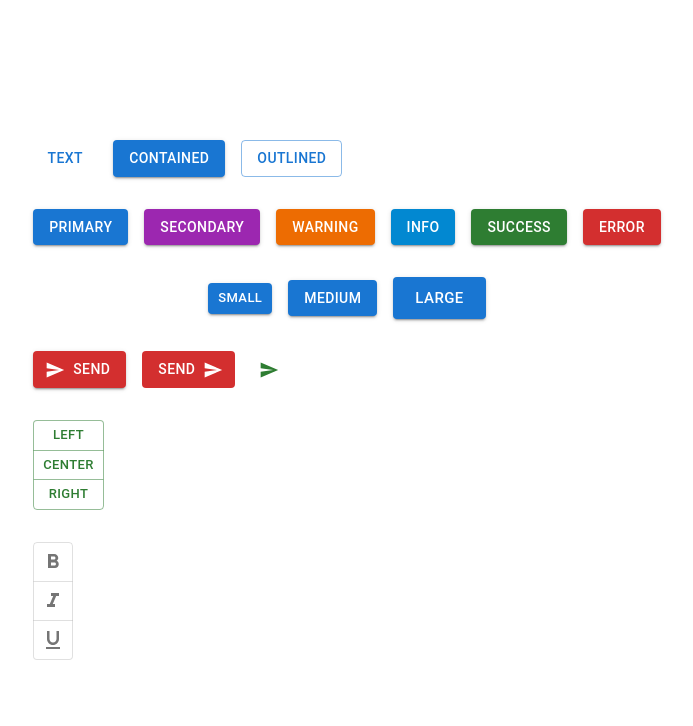
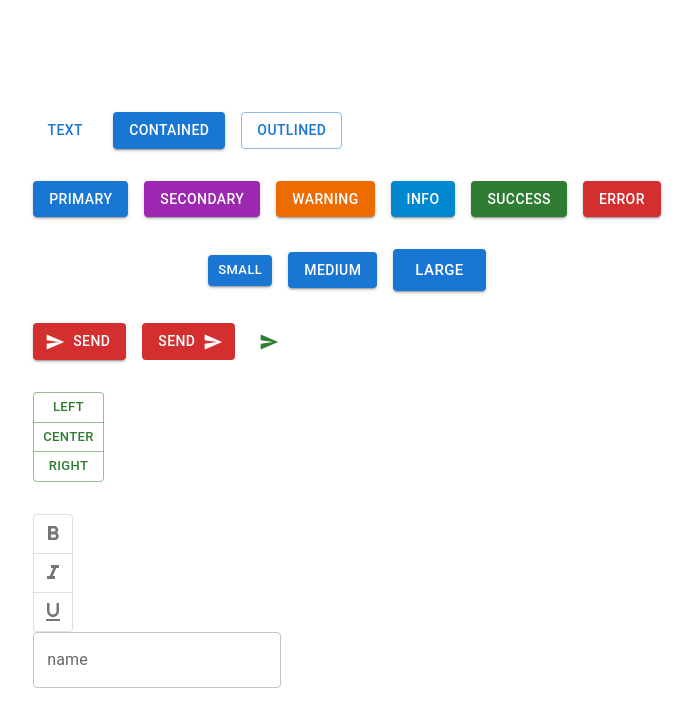
Before and after one commit to Uniba-Muzammil/using-material-ui, a React (Vite) app: page / in a window 1280 px wide. Shown: the top 726 px of the page, without its empty margins (293-986 px from the left). Built offline with nearby package versions, Linux system fonts and the light colour scheme.

Commit message:
updation in app.jsx

```diff
--- a/src/App.jsx
+++ b/src/App.jsx
@@ -1,6 +1,7 @@
 
 import './App.css'
 import MuiButton from './components/MuiButton'
+import MuiTextField from './components/MuiTextField'
 import MuiTypography from './components/MuiTypography'
 
 function App() {
@@ -8,6 +9,7 @@ function App() {
     <>
    {/* <MuiTypography/>*/}
    <MuiButton/>
+   <MuiTextField/>
     </>
   )
 }
```
